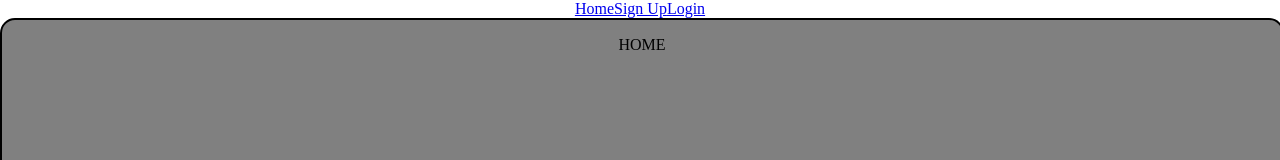
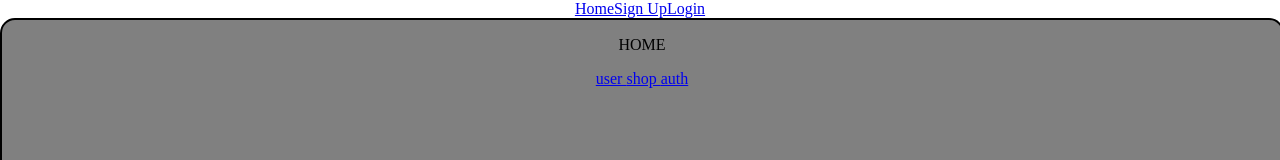
Before and after one commit to dzambr13/CoffeeMarketplaceFrontEnd, a React (Create React App) app in the folder client/: page / in a window 1280 px wide. Shown: the part 304-464 px from the top of the page. Built offline with nearby package versions, Linux system fonts and the light colour scheme.

Commit message:
Links in home

```diff
--- a/client/src/pages/Auth.js
+++ b/client/src/pages/Auth.js
@@ -2,7 +2,7 @@ const Auth=()=>{
 
 
     return (
-        <div>
+        <div className='auth'>
             AUTH
         </div>
     )
--- a/client/src/pages/Home.js
+++ b/client/src/pages/Home.js
@@ -1,8 +1,14 @@
+import {Link} from 'react-router-dom'
+import {useNavigate} from 'react'
+
 const Home=()=>{
 
     return (
         <div className='home'>
             <p> HOME </p>
+            <Link to='/user'> user </Link>
+            <Link to='/shop'> shop </Link>
+            <Link to='/auth'> auth </Link>
         </div>
     )
 }
--- a/client/src/pages/Shop.js
+++ b/client/src/pages/Shop.js
@@ -2,7 +2,7 @@ const Shop=()=>{
 
 
     return (
-        <div>
+        <div className='shop'>
             SHOP
         </div>
     )
--- a/client/src/pages/User.js
+++ b/client/src/pages/User.js
@@ -2,7 +2,7 @@ const User=()=>{
 
 
     return (
-        <div>
+        <div className='user'>
             USER
         </div>
     )
```
